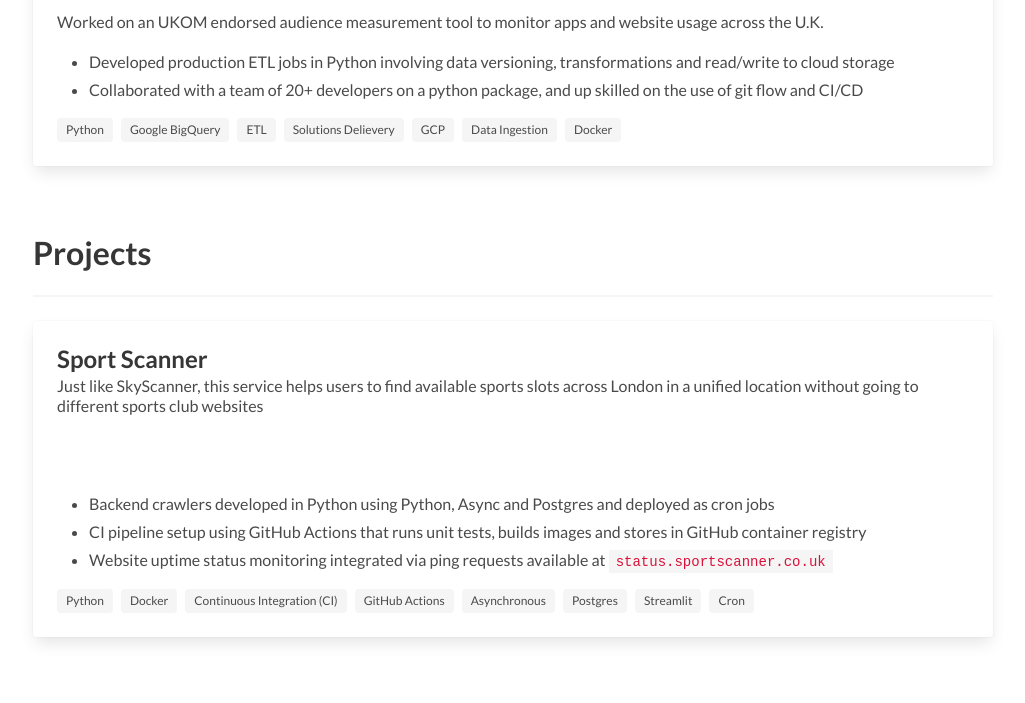
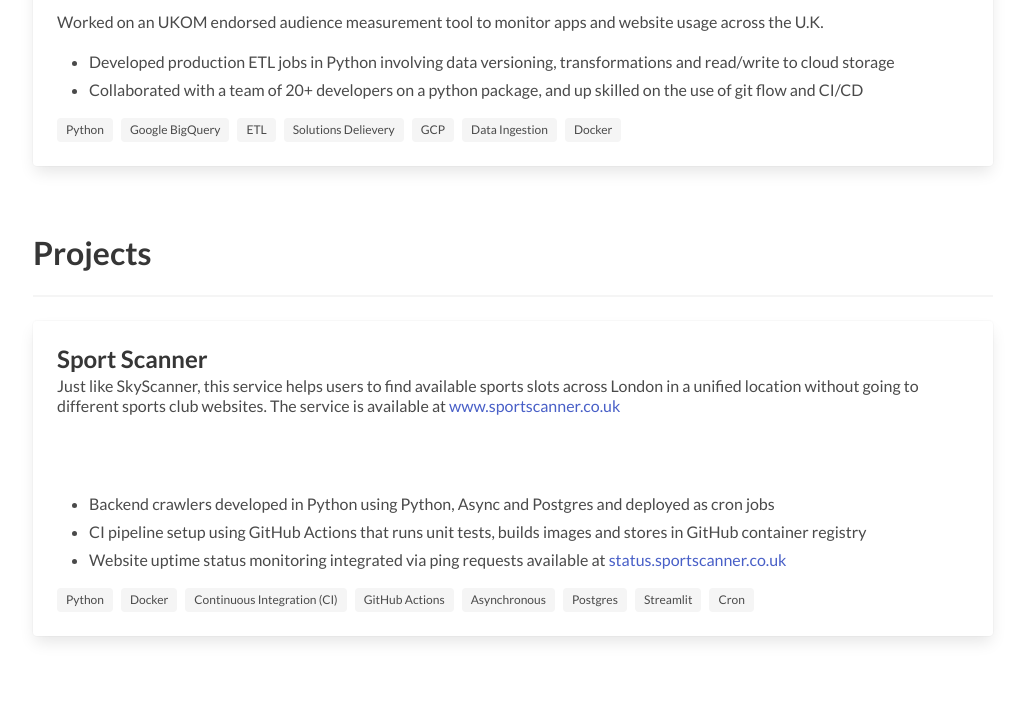
Before and after one commit to yasir-khalid/yasir-khalid.github.io, a plain HTML site: page docs/index.html in a window 1280 px wide. Shown: the part 1324-2027 px from the top of the page, without its empty margins (127-1152 px from the left). Drawn offline with Linux system fonts and the light colour scheme; grey boxes are pictures that could not be loaded.

Commit message:
experimentation with new features

```diff
--- a/docs/index.html
+++ b/docs/index.html
@@ -141,14 +141,17 @@
         <div class="card-content">
           <div class="content">
             <p class="title is-4">Sport Scanner</p>
-            <p class="subtitle is-6">Just like SkyScanner, this service helps users to find available sports slots across London in a unified location without going to different sports club websites</p>
+            <p class="subtitle is-6">Just like SkyScanner, this service helps users to find available sports slots
+              across London in a unified location without going to different sports club websites.
+              The service is available at <a href="https://www.sportscanner.co.uk/" target="_blank">www.sportscanner.co.uk</a>
+            </p>
             <iframe src="https://status.sportscanner.co.uk/badge?theme=light" width="250" height="30" frameborder="0" scrolling="no"></iframe>
           </div>
           <div class="content">
             <ul>
               <li>Backend crawlers developed in Python using Python, Async and Postgres and deployed as cron jobs</li>
               <li>CI pipeline setup using GitHub Actions that runs unit tests, builds images and stores in GitHub container registry</li>
-              <li>Website uptime status monitoring integrated via ping requests available at <code>status.sportscanner.co.uk</code></li>
+              <li>Website uptime status monitoring integrated via ping requests available at <a href="https://status.sportscanner.co.uk/" target="_blank">status.sportscanner.co.uk</a></li>
             </ul>
             <div class="tags">
               <span class="tag">Python</span>
```
